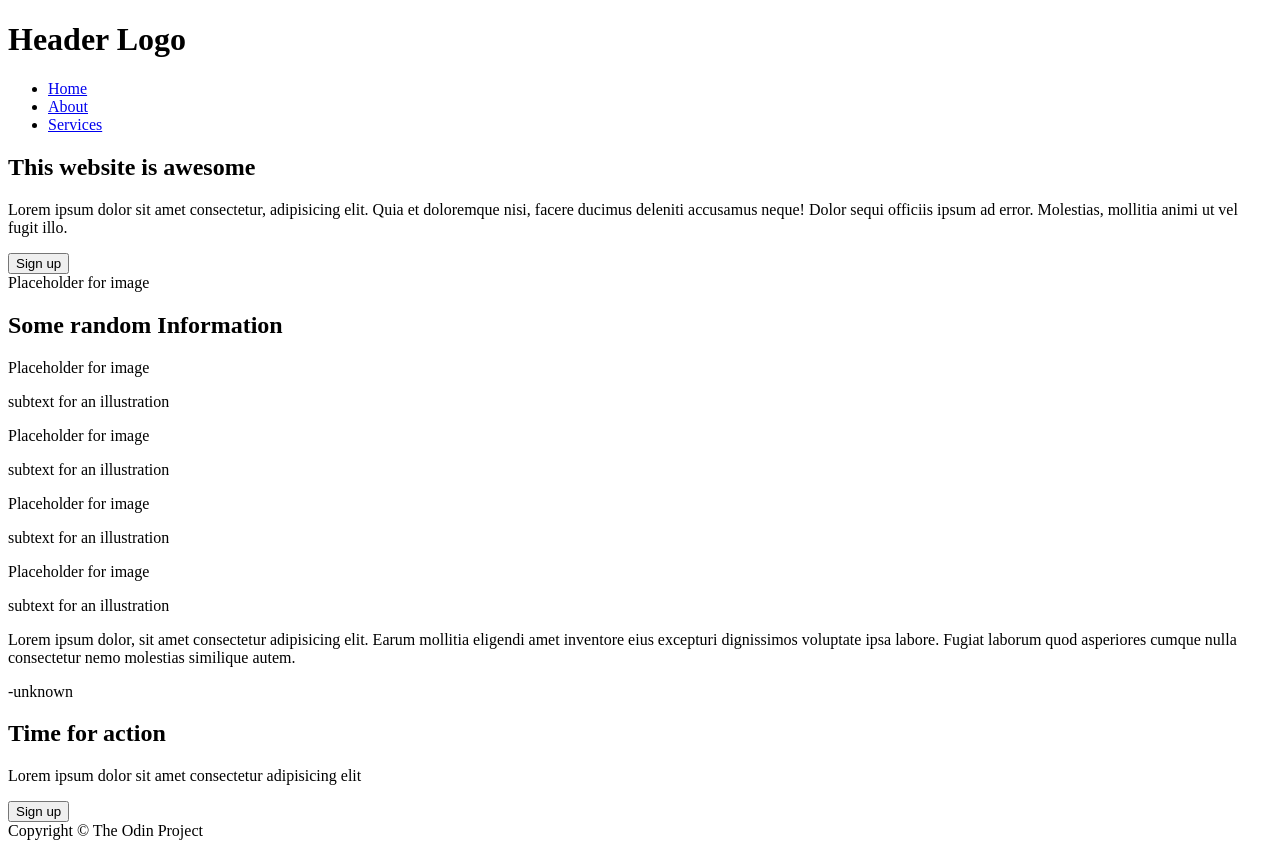
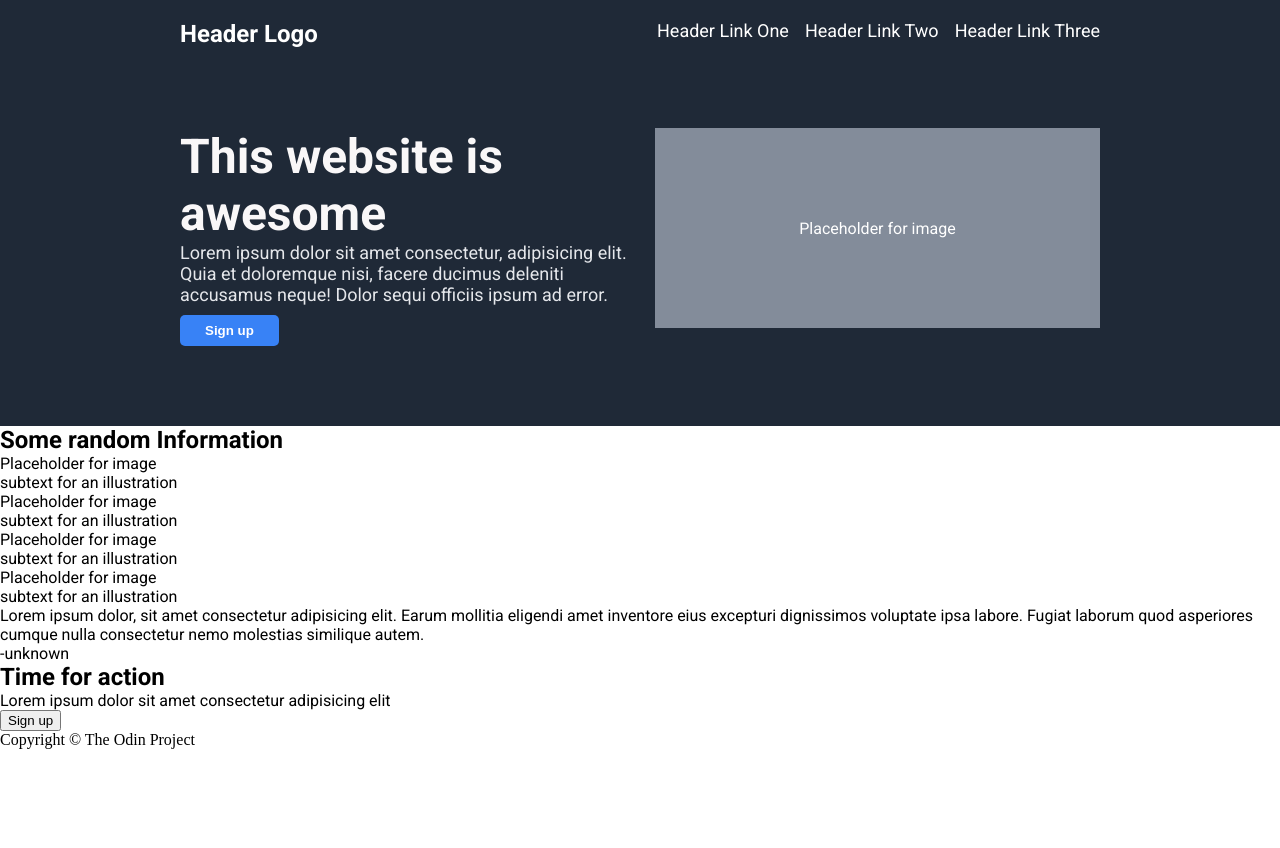
Before and after one commit to VasKD/odin-landing-page, a plain HTML site: page index.html in a window 1280 px wide. After the commit the page ends 800 px from the top, so only its background shows below. Drawn offline with Linux system fonts and the light colour scheme.

Commit message:
Add style for first section

```diff
--- a/index.html
+++ b/index.html
@@ -4,7 +4,10 @@
     <head>
         <meta charset="UTF-8">
         <title>Landing Page</title>
-        <link rel="stylesheet" href="style.css">
+        <link rel="stylesheet" href="./style.css">
+        <link rel="preconnect" href="https://fonts.googleapis.com">
+        <link rel="preconnect" href="https://fonts.gstatic.com" crossorigin>
+        <link href="https://fonts.googleapis.com/css2?family=Roboto:ital,wght@0,100;0,300;0,400;0,500;0,700;0,900;1,100;1,300;1,400;1,500;1,700;1,900&display=swap" rel="stylesheet">
     </head>
     <body>
         <div class="container">
@@ -12,17 +15,22 @@
                 <div class="header">
                     <h1>Header Logo</h1>
                     <ul>
-                        <li><a href="#">Home</a></li>
-                        <li><a href="#">About</a></li>
-                        <li><a href="#">Services</a></li>
+                        <li><a href="#">Header Link One</a></li>
+                        <li><a href="#">Header Link Two</a></li>
+                        <li><a href="#">Header Link Three</a></li>
                     </ul>
                 </div>
-                <h2>This website is awesome</h2>
-                <p>Lorem ipsum dolor sit amet consectetur, adipisicing elit. Quia et doloremque nisi, facere ducimus deleniti accusamus neque! Dolor sequi officiis ipsum ad error. Molestias, mollitia animi ut vel fugit illo.</p>
-                <button>Sign up</button>
-                <div>
-                    Placeholder for image
+                <div class="sec-one-body">
+                    <div class="awesome">
+                        <h2>This website is awesome</h2>
+                        <p>Lorem ipsum dolor sit amet consectetur, adipisicing elit. Quia et doloremque nisi, facere ducimus deleniti accusamus neque! Dolor sequi officiis ipsum ad error.</p>
+                        <button class="button-one">Sign up</button>
+                    </div>
+                    <div class="hero-img">
+                        Placeholder for image
+                    </div>
                 </div>
+
             </div>
 
             <div class="section-two">
--- /dev/null
+++ b/style.css
@@ -0,0 +1,78 @@
+* {
+    /* fix white border around container div */
+    margin: 0;
+}
+
+.container {
+    display: flex;
+    flex-direction: column;
+    font-family: "Roboto", sans-serif;
+}
+
+.section-one {
+    background-color: #1f2937;
+    color: white;
+    padding: 20px 180px 80px 180px;
+}
+
+.header {
+    display: flex;
+    justify-content: space-between;
+    margin-bottom: 80px;
+}
+
+h1 {
+    font-size: 24px;
+}
+
+ul {
+    display: flex;
+    list-style-type: none;
+    gap: 16px;
+}
+
+a {
+    text-decoration: none;
+    color: white;
+    font-size: 18px;
+}
+
+.sec-one-body {
+    display: flex;
+    gap: 20px;
+}
+
+.awesome h2 {
+    font-size: 48px;
+    font-weight: extra-bold;
+    color: #f9f7f8
+}
+
+.awesome p {
+    font-size: 18px;
+    color: #e5e7eb;
+}
+
+.awesome {
+    width: 50%;
+}
+
+.button-one {
+    color: white;
+    background-color: #3882f6;
+    border: none;
+    border-radius: 5px;
+    padding: 8px 25px;
+    font: 18px;
+    font-weight: bold;
+    margin-top: 10px;
+}
+
+.hero-img {
+    display: flex;
+    justify-content: center;
+    align-items: center;
+    background-color: #838c9a;
+    width: 450px;
+    height: 200px;
+}
```
